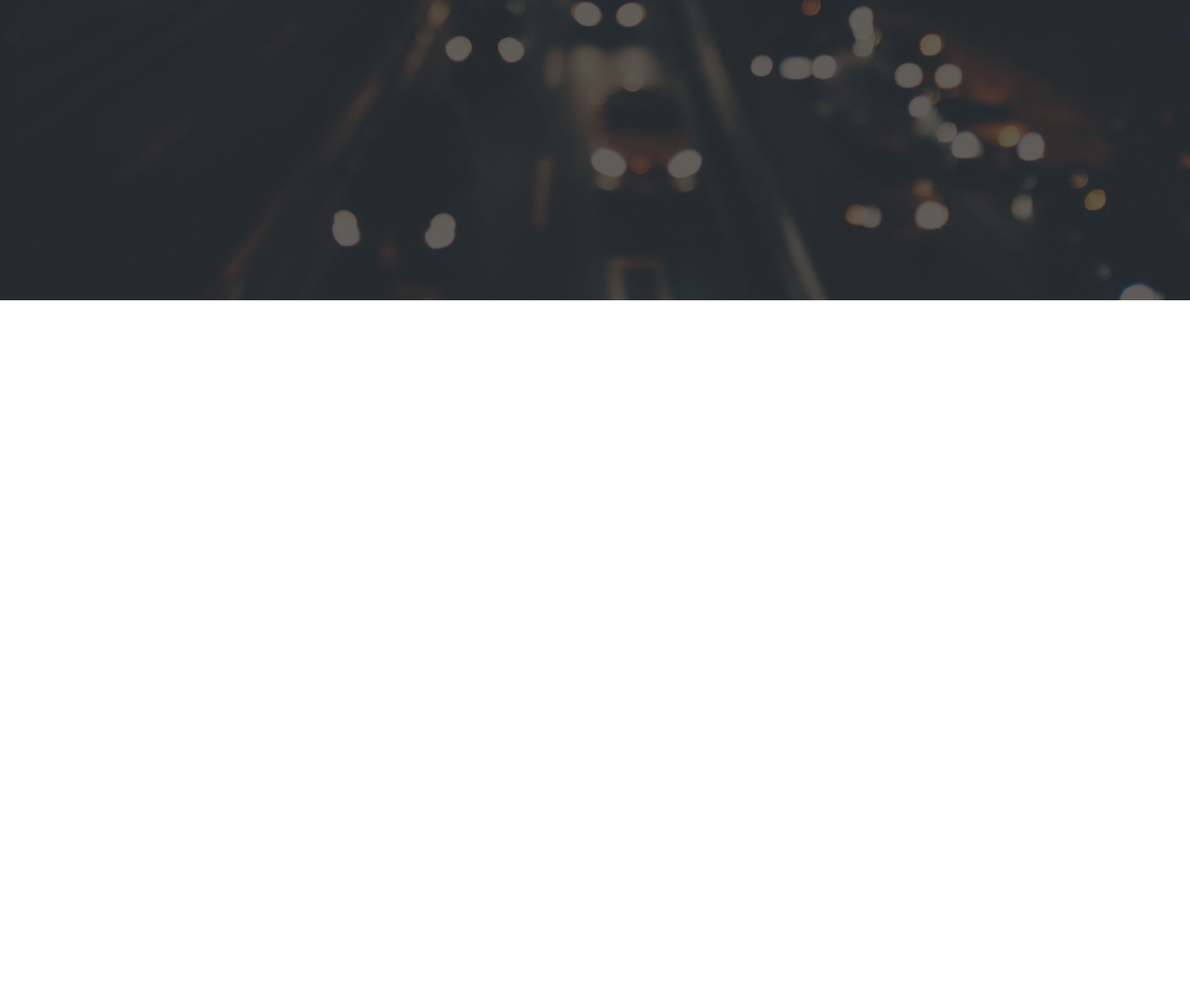
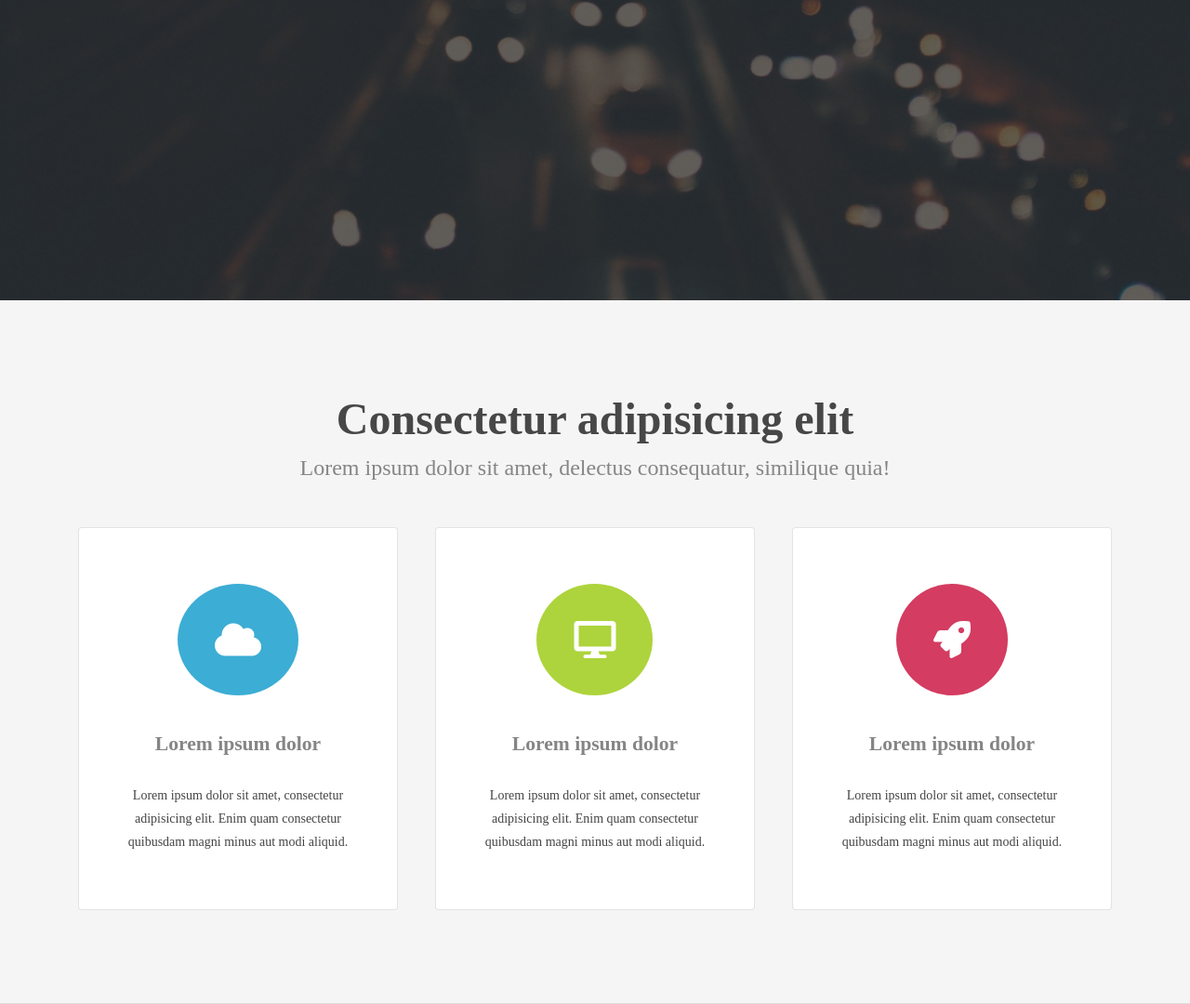
Before and after one commit to siavash-sattari/Transit-Template, a plain HTML site: page index.html in a window 1280 px wide. Shown: the part 477-1557 px from the top of the page at 93% size. Before the commit the page ends 800 px from the top, so only its background shows below. Drawn offline with Linux system fonts and the light colour scheme; a web font is replaced by a local one.

Commit message:
Services

```diff
--- a/css/style.css
+++ b/css/style.css
@@ -9,7 +9,7 @@
 }
 
 body {
-  font-family: "Raleway", Helvetica, sans-serif;
+  font-family: "Raleway";
   color: #444;
 }
 
@@ -99,3 +99,81 @@ a {
   font-size: 1.25em;
   margin-bottom: 40px;
 }
+
+/* =================== Services =================== */
+
+.services {
+  padding: 100px 0;
+  text-align: center;
+  background: rgb(245, 245, 245);
+  border-bottom: 1px solid rgba(144, 144, 144, 0.25);
+}
+
+.services-header {
+  margin-bottom: 50px;
+}
+
+.services-header h2 {
+  font-size: 3em;
+  color: rgb(71, 71, 71);
+  margin-bottom: 12px;
+}
+
+.services-header p {
+  font-size: 1.5em;
+  color: rgb(133, 133, 133);
+}
+
+.color-blue {
+  background: rgb(60, 173, 212);
+  color: #fff;
+}
+
+.color-green {
+  background: rgb(173, 212, 60);
+  color: #fff;
+}
+
+.color-red {
+  background: rgb(212, 60, 97);
+  color: #fff;
+}
+
+.icon-big {
+  font-size: 40px;
+  padding: 40px;
+  border-radius: 50%;
+}
+
+.box {
+  float: left;
+  background: #fff;
+  padding: 60px 30px;
+  width: calc(calc(100% / 3) - 102px);
+  border: 1px solid rgba(144, 144, 144, 0.25);
+  border-radius: 4px;
+  margin: 0 20px;
+}
+
+.services-content::before,
+.services-content::after {
+  content: "";
+  display: block;
+  clear: both;
+}
+
+.box h4 {
+  color: #858585;
+  font-size: 1.35em;
+  margin: 40px 0 30px 0;
+}
+
+.box p {
+  line-height: 25px;
+  font-size: 14px;
+}
+
+.services-content {
+  width: 90%;
+  margin: 0 auto;
+}
--- a/index.html
+++ b/index.html
@@ -11,7 +11,7 @@
   <body>
     <!-- Header -->
     <header class="header">
-      <section class="top-menu">
+      <div class="top-menu">
         <h1 class="logo"><a href="#">Transit</a></h1>
         <nav class="nav">
           <ul>
@@ -23,12 +23,39 @@
             </li>
           </ul>
         </nav>
-      </section>
-      <section class="banner-content">
+      </div>
+      <div class="banner-content">
         <h2>Hi. This is Transit.</h2>
         <p>Lorem ipsum dolor sit amet, consectetur adipisicing elit.</p>
         <button class="btn btn-blue btn-big">Lorem ipsum dolor</button>
+      </div>
+    </header>
+    <!-- main -->
+    <main class="main">
+      <!-- services -->
+      <section class="services">
+        <div class="services-header">
+          <h2>Consectetur adipisicing elit</h2>
+          <p>Lorem ipsum dolor sit amet, delectus consequatur, similique quia!</p>
+        </div>
+        <div class="services-content">
+          <div class="box">
+            <i class="fas fa-cloud color-blue icon-big"></i>
+            <h4>Lorem ipsum dolor</h4>
+            <p>Lorem ipsum dolor sit amet, consectetur adipisicing elit. Enim quam consectetur quibusdam magni minus aut modi aliquid.</p>
+          </div>
+          <div class="box">
+            <i class="fas fa-desktop color-green icon-big"></i>
+            <h4>Lorem ipsum dolor</h4>
+            <p>Lorem ipsum dolor sit amet, consectetur adipisicing elit. Enim quam consectetur quibusdam magni minus aut modi aliquid.</p>
+          </div>
+          <div class="box">
+            <i class="fas fa-rocket color-red icon-big"></i>
+            <h4>Lorem ipsum dolor</h4>
+            <p>Lorem ipsum dolor sit amet, consectetur adipisicing elit. Enim quam consectetur quibusdam magni minus aut modi aliquid.</p>
+          </div>
+        </div>
       </section>
-    </header>
+    </main>
   </body>
 </html>
```
